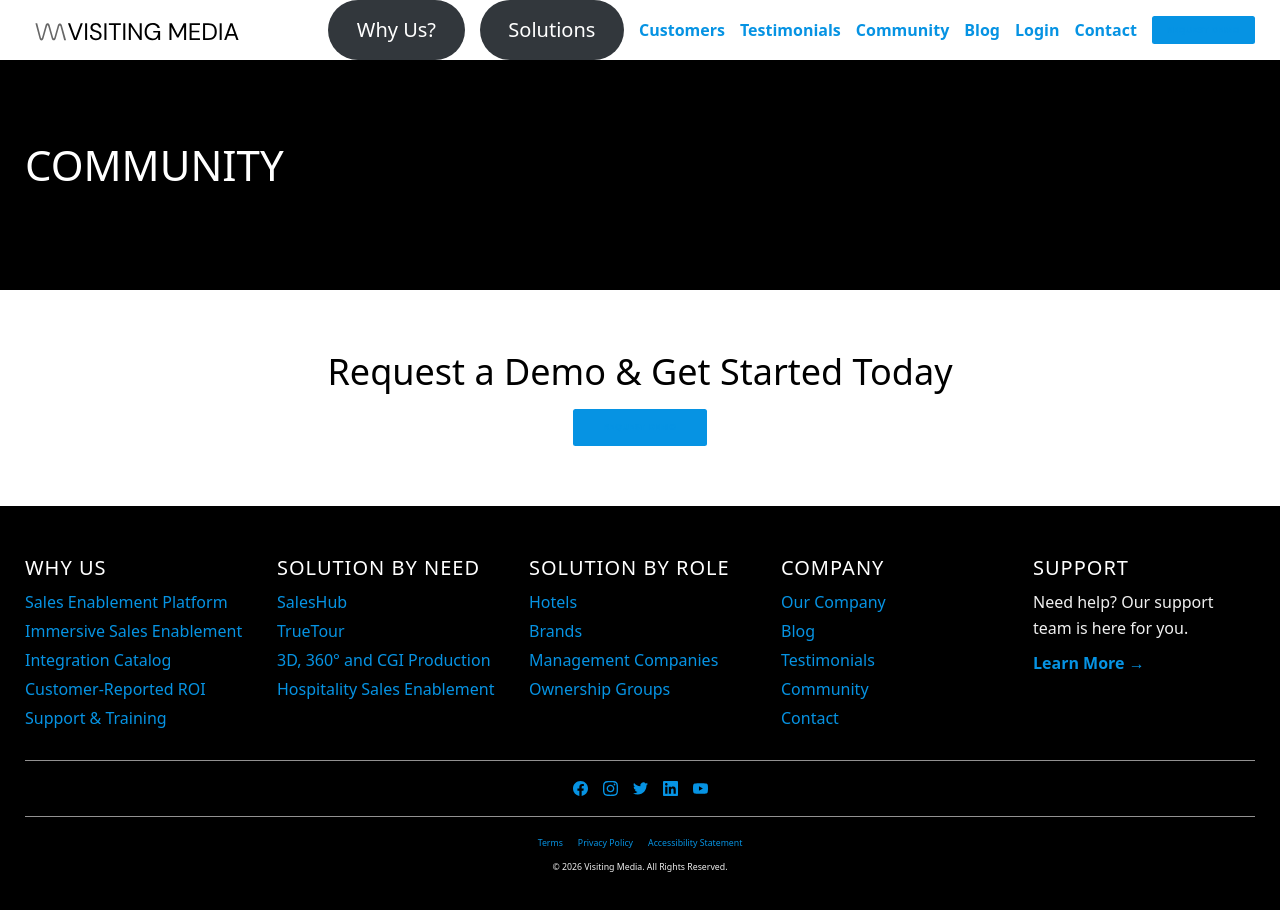
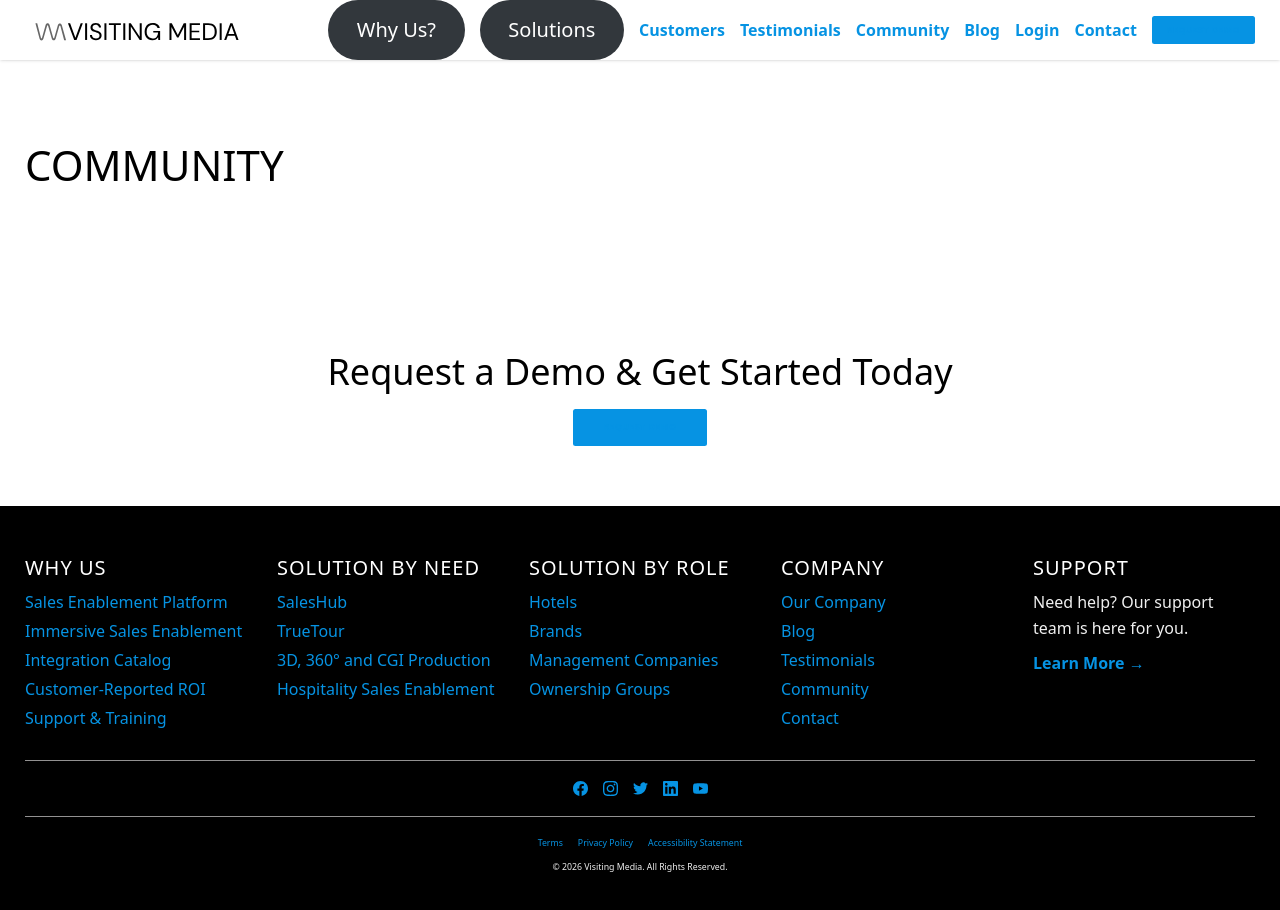
Before and after one commit to kaykas/visitingmedia-nextjs, a Next.js app: page /community in a window 1280 px wide. Shown: the top 910 px of the page. Built offline with nearby package versions, Linux system fonts and the light colour scheme.

Commit message:
Fix community page hero background: change from black to white to match WordPress pattern

```diff
--- a/app/community/page.tsx
+++ b/app/community/page.tsx
@@ -8,9 +8,9 @@
       <Header />
       <main>
         {/* Hero Section */}
-        <section className="bg-[var(--color-black)] text-white py-24 lg:py-32">
+        <section className="bg-white py-24 lg:py-32">
           <div className="max-w-[1260px] mx-auto px-6">
-            <h1 className="text-4xl lg:text-6xl font-bold uppercase">Community</h1>
+            <h1 className="text-4xl lg:text-6xl font-bold uppercase text-[var(--color-black)]">Community</h1>
           </div>
         </section>
 
```
